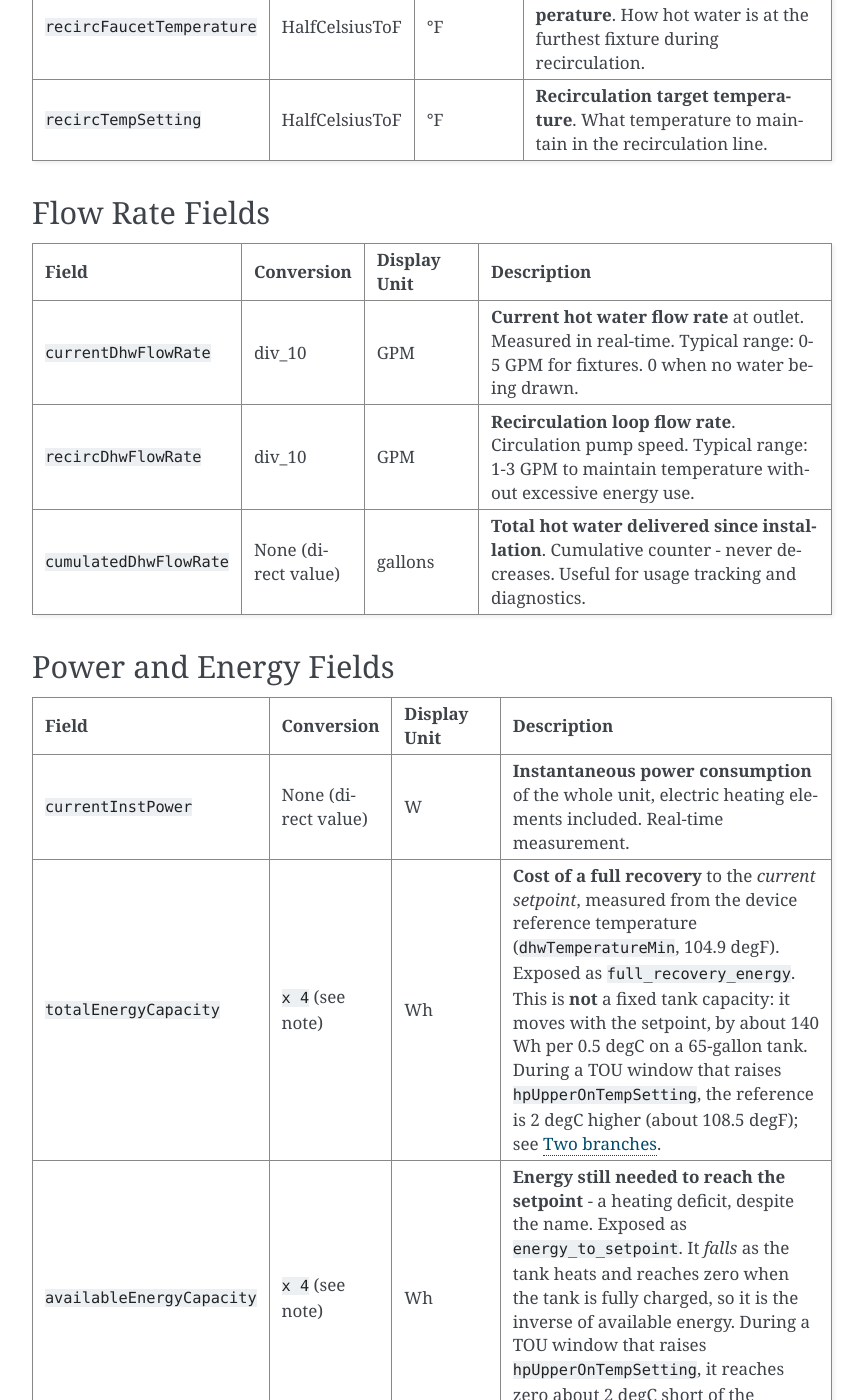
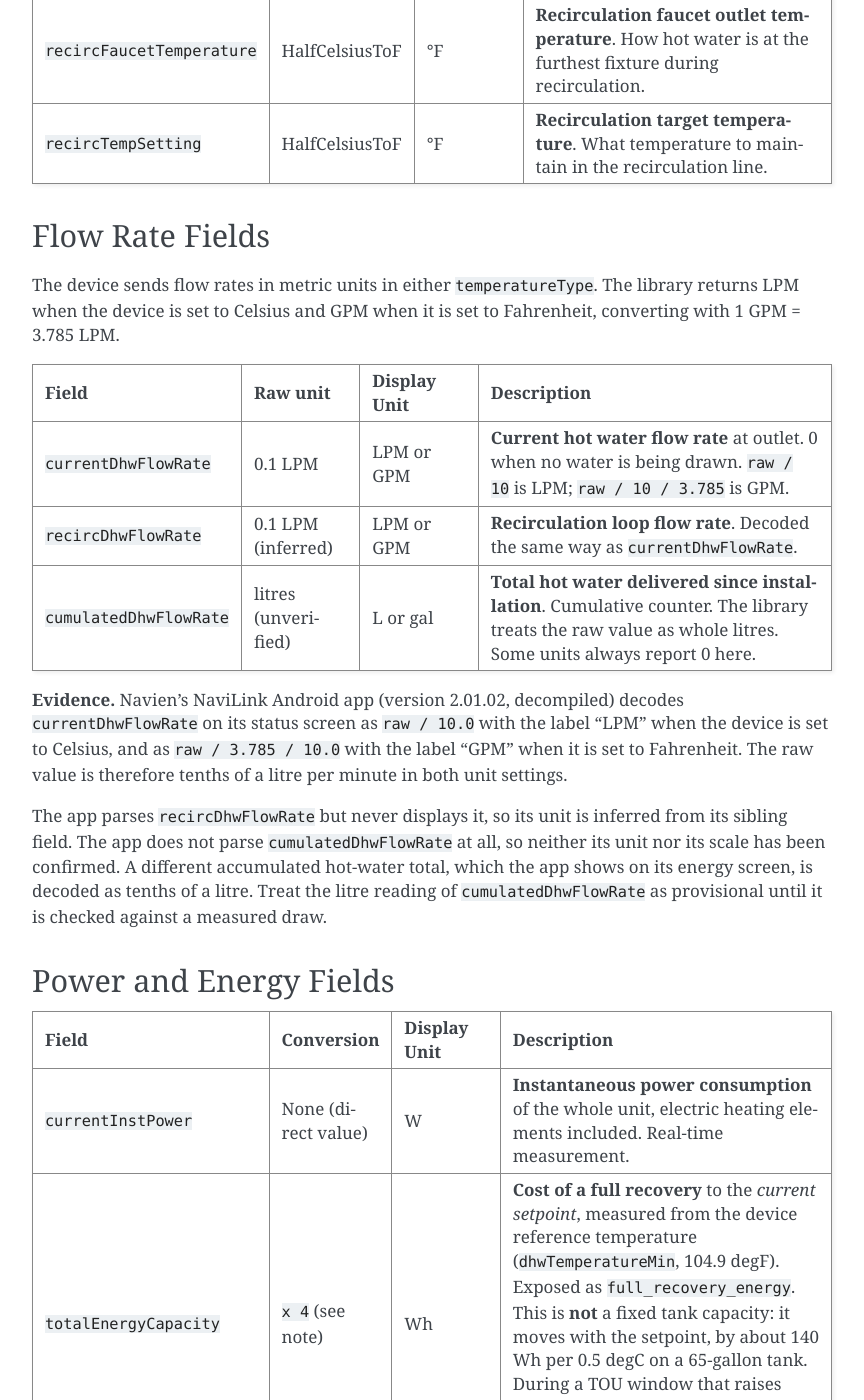
Before and after one commit to eman/nwp500-python, a Sphinx documentation site: the page built from docs/reference/protocol/data_conversions.rst, in a window 1280 px wide and 1400 px high, scrolled down 7487 px. Shown: the whole window, without its empty margins (338-1202 px from the left). Built offline with Sphinx 7.4.7, drawn with Linux system fonts in a browser that asks for light colours; some of the changed text lies outside the part shown.

Commit message:
docs: correct flow-rate units to 0.1 LPM (#154)
The protocol reference said currentDhwFlowRate and recircDhwFlowRate
were tenths of a GPM and cumulatedDhwFlowRate was gallons, while the
properties treat them as tenths of an LPM and as litres. Navien's
NaviLink app (2.01.02, decompiled) settles the current flow: its status
screen shows raw / 10 as LPM in Celsius and raw / 3.785 / 10 as GPM in
Fahrenheit. The properties are right and the docs were wrong.

The app never displays recircDhwFlowRate, so its unit is documented as
inferred from the current flow. It never parses cumulatedDhwFlowRate, so
the litre reading is documented as unverified.

The raw current and cumulative fields drop their fixed "GPM" and "gal"
unit_of_measurement, as the recirc field already had. get_field_unit()
is driven by device_class and returns the same units as before. New
tests pin both flow properties to the app's formula in each unit system.

```diff
--- a/docs/reference/protocol/data_conversions.rst
+++ b/docs/reference/protocol/data_conversions.rst
@@ -34,8 +34,8 @@ The device uses several encoding schemes to minimize transmission overhead:
    - Applied to decimal precision values
    - Formula: ``displayed_value = raw_value / 10.0``
    - Purpose: Preserve decimal precision in integer storage
-   - Common for flow rates
-   - Example: Raw 125 → 12.5 GPM
+   - Common for flow rates, which the device sends in 0.1 LPM in either unit system (see :ref:`flow-rate-fields`)
+   - Example: Raw 125 → 12.5 LPM
 
 3.5. **Temperature Delta (Decicelsius)** (div_10_celsius_delta)
    - Applied to differential temperature settings (heat pump and element hysteresis)
@@ -334,29 +334,49 @@ For systems with recirculation pumps (optional feature):
      - **Recirculation target temperature**. What temperature to maintain in the recirculation line.
 
 
+.. _flow-rate-fields:
+
 Flow Rate Fields
 ----------------
 
+The device sends flow rates in metric units in either ``temperatureType``.
+The library returns LPM when the device is set to Celsius and GPM when it
+is set to Fahrenheit, converting with 1 GPM = 3.785 LPM.
+
 .. list-table::
    :header-rows: 1
-   :widths: 25 10 15 50
+   :widths: 25 15 15 45
 
    * - Field
-     - Conversion
+     - Raw unit
      - Display Unit
      - Description
    * - ``currentDhwFlowRate``
-     - div_10
-     - GPM
-     - **Current hot water flow rate** at outlet. Measured in real-time. Typical range: 0-5 GPM for fixtures. 0 when no water being drawn.
+     - 0.1 LPM
+     - LPM or GPM
+     - **Current hot water flow rate** at outlet. 0 when no water is being drawn. ``raw / 10`` is LPM; ``raw / 10 / 3.785`` is GPM.
    * - ``recircDhwFlowRate``
-     - div_10
-     - GPM
-     - **Recirculation loop flow rate**. Circulation pump speed. Typical range: 1-3 GPM to maintain temperature without excessive energy use.
+     - 0.1 LPM (inferred)
+     - LPM or GPM
+     - **Recirculation loop flow rate**. Decoded the same way as ``currentDhwFlowRate``.
    * - ``cumulatedDhwFlowRate``
-     - None (direct value)
-     - gallons
-     - **Total hot water delivered since installation**. Cumulative counter - never decreases. Useful for usage tracking and diagnostics.
+     - litres (unverified)
+     - L or gal
+     - **Total hot water delivered since installation**. Cumulative counter. The library treats the raw value as whole litres. Some units always report 0 here.
+
+**Evidence.** Navien's NaviLink Android app (version 2.01.02, decompiled)
+decodes ``currentDhwFlowRate`` on its status screen as ``raw / 10.0`` with the
+label "LPM" when the device is set to Celsius, and as ``raw / 3.785 / 10.0``
+with the label "GPM" when it is set to Fahrenheit. The raw value is therefore
+tenths of a litre per minute in both unit settings.
+
+The app parses ``recircDhwFlowRate`` but never displays it, so its unit is
+inferred from its sibling field. The app does not parse
+``cumulatedDhwFlowRate`` at all, so neither its unit nor its scale has been
+confirmed. A different accumulated hot-water total, which the app shows on
+its energy screen, is decoded as tenths of a litre. Treat the litre reading
+of ``cumulatedDhwFlowRate`` as provisional until it is checked against a
+measured draw.
 
 Power and Energy Fields
 -----------------------
```
Also changed, not shown: CHANGELOG.rst (+19 -0 lines), docs/reference/protocol/device_status.rst (+7 -7 lines), 2 other files.
